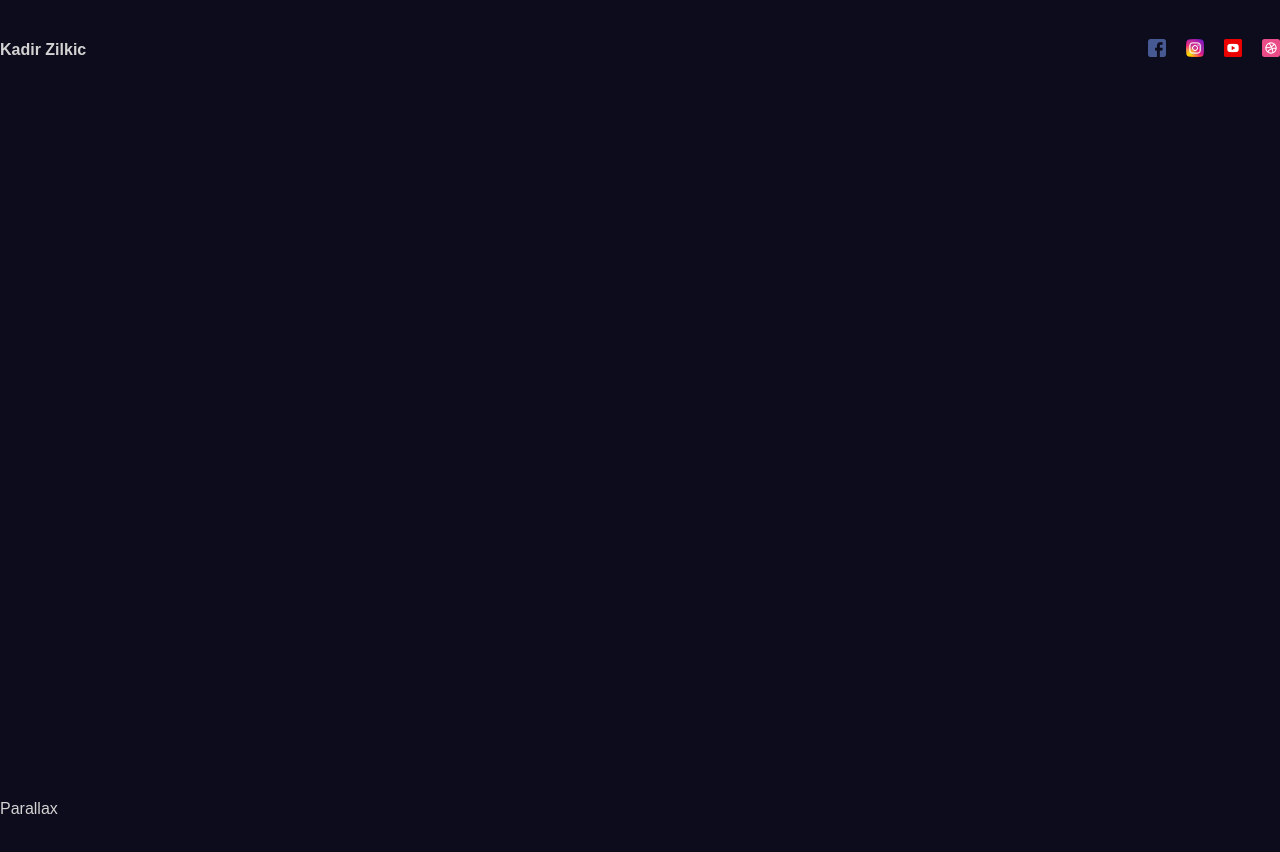
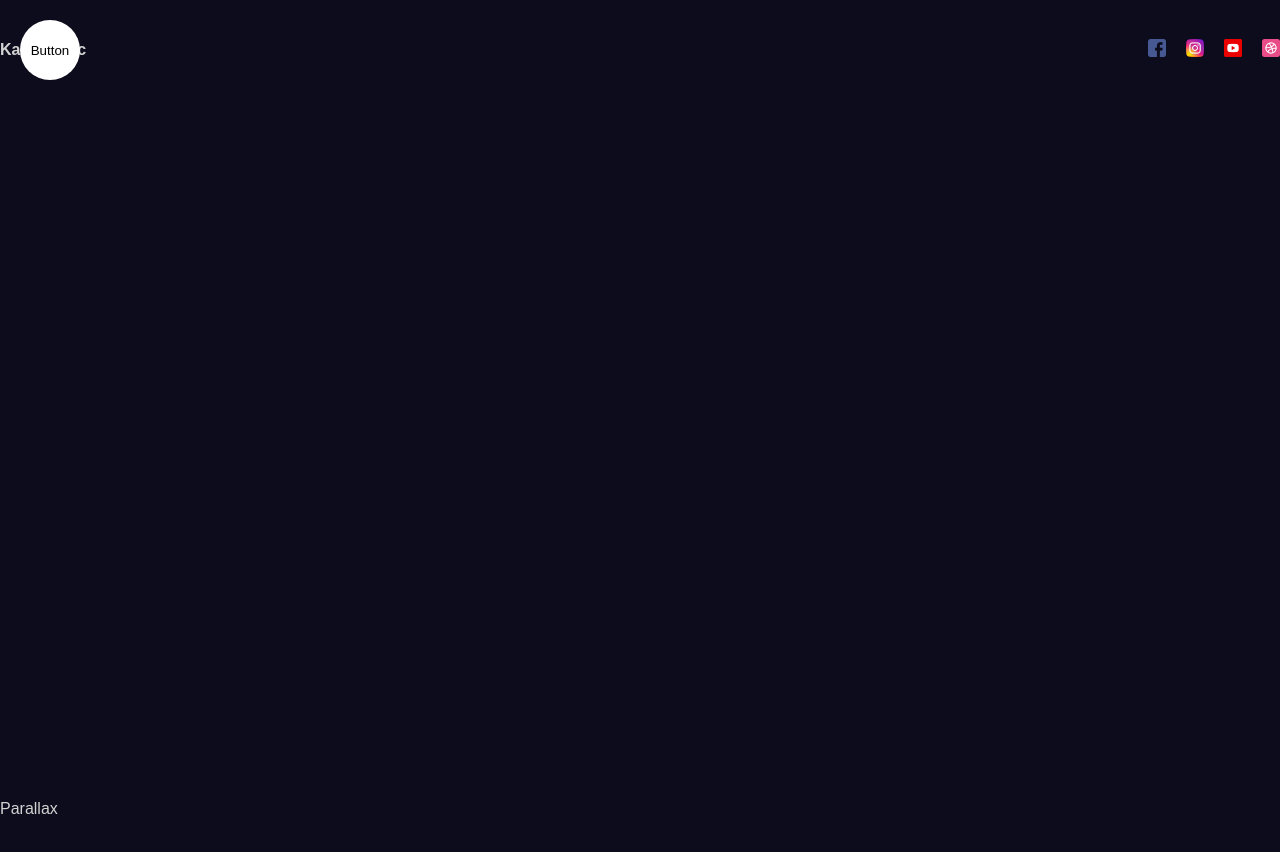
Before and after one commit to Elddar00/animated-portfolio, a React (Vite) app: page / in a window 1280 px wide. Shown: the top 852 px of the page. Built offline with nearby package versions, Linux system fonts and the light colour scheme.

Commit message:
Implement Animated Sidebar

```diff
--- a/src/components/navbar/Navbar.jsx
+++ b/src/components/navbar/Navbar.jsx
@@ -1,3 +1,4 @@
+import Sidebar from "../sidebar/Sidebar";
 import "./navbar.scss";
 import { motion } from "framer-motion";
 
@@ -5,6 +6,7 @@
   return (
     <div className="navbar">
       {/* Sidebar */}
+      <Sidebar />
       <div className="wrapper">
         <motion.span
           initial={{ opacity: 0, scale: 0.5 }}
--- /dev/null
+++ b/src/components/sidebar/Sidebar.jsx
@@ -0,0 +1,38 @@
+import { useState } from "react";
+import { delay, motion } from "framer-motion";
+import Links from "./links/Links";
+import "./sidebar.scss";
+import ToggleButton from "./toggleButton/toggleButton";
+
+const Sidebar = () => {
+  const [open, setOpen] = useState(false);
+
+  const variants = {
+    open: {
+      clipPath: "circle(1200px at 50px 50px)",
+      transition: {
+        type: "spring",
+        stiffness: 20,
+      },
+    },
+    closed: {
+      clipPath: "circle(30px at 50px 50px)",
+      transition: {
+        delay: 0.5,
+        type: "spring",
+        stiffness: 400,
+        damping: 40,
+      },
+    },
+  };
+  return (
+    <motion.div className="sidebar" animate={open ? "open" : "closed"}>
+      <motion.div className="bg" variants={variants}>
+        <Links />
+      </motion.div>
+      <ToggleButton setOpen={setOpen} />
+    </motion.div>
+  );
+};
+
+export default Sidebar;
--- /dev/null
+++ b/src/components/sidebar/links/Links.jsx
@@ -0,0 +1,5 @@
+const Links = () => {
+  return <div className="links">Links</div>;
+};
+
+export default Links;
--- /dev/null
+++ b/src/components/sidebar/sidebar.scss
@@ -0,0 +1,44 @@
+.sidebar {
+  display: flex;
+  flex-direction: column;
+  align-items: center;
+  justify-content: center;
+  background-color: white;
+  color: black;
+
+  .bg {
+    position: fixed;
+    top: 0;
+    left: 0;
+    bottom: 0;
+    width: 400px;
+    background: white;
+
+    .links {
+      position: absolute;
+      width: 100%;
+      height: 100%;
+      display: flex;
+      flex-direction: column;
+      align-items: center;
+      justify-content: center;
+      gap: 20px;
+
+      a {
+        font-size: 40px;
+      }
+    }
+  }
+
+  button {
+    width: 50px;
+    height: 50px;
+    border-radius: 50%;
+    position: fixed;
+    top: 25px;
+    left: 25px;
+    background-color: transparent;
+    border: none;
+    cursor: pointer;
+  }
+}
--- /dev/null
+++ b/src/components/sidebar/toggleButton/ToggleButton.jsx
@@ -0,0 +1,5 @@
+const ToggleButton = ({ setOpen }) => {
+  return <button onClick={() => setOpen((prev) => !prev)}>Button</button>;
+};
+
+export default ToggleButton;
```
